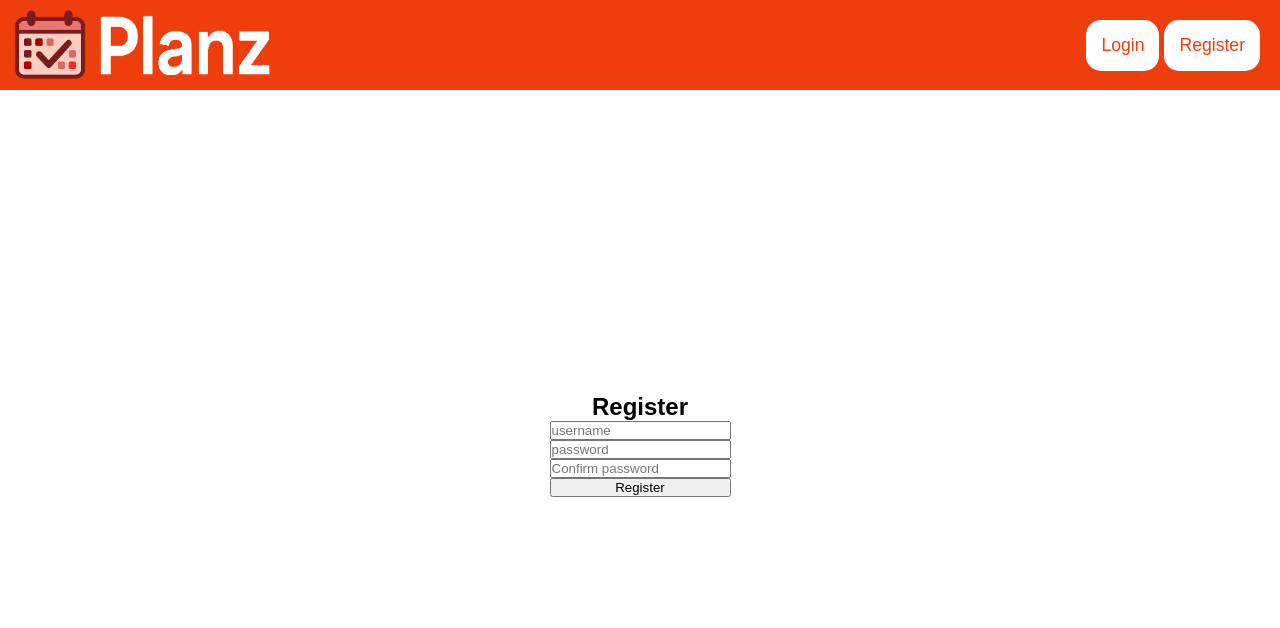
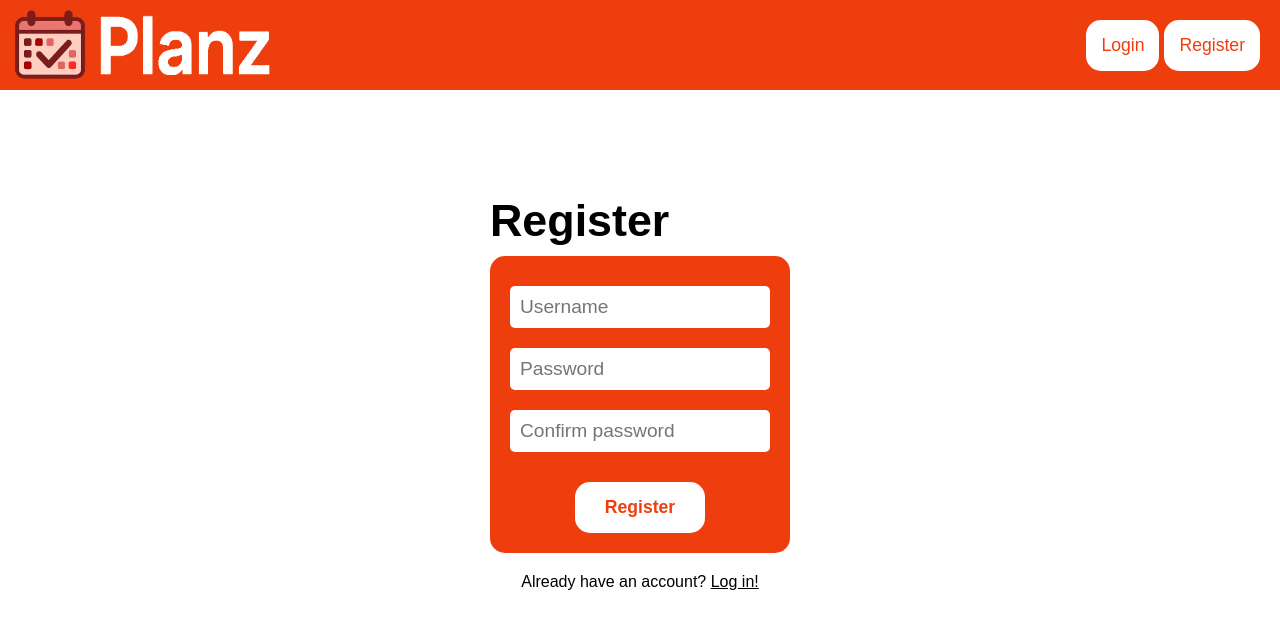
Before and after one commit to LaneLR/calendar-app, a Next.js app: page /register in a window 1280 px wide. Shown: the top 628 px of the page. Built offline with nearby package versions, Linux system fonts and the light colour scheme; no server answers.

Commit message:
style changes to forms

```diff
--- a/src/app/register/page.js
+++ b/src/app/register/page.js
@@ -3,17 +3,43 @@ import styled from "styled-components";
 import { useState } from "react";
 import { useRouter } from "next/navigation";
 import { useCalendar } from "@/context/CalendarContext";
+import Button from "@/components/Button";
+import Link from "next/link";
 
 const RegisterWrapper = styled.div`
   display: flex;
-  justify-content: center;
+  justify-content: space-evenly;
   align-items: center;
   height: 100%;
   flex-direction: column;
+  width: 300px;
+`;
+
+const RegisterFormWrapper = styled.div`
+  height: auto;
+  padding: 20px;
+  background-color: var(--color-toolbar-bg);
+  display: flex;
+  justify-content: center;
+  align-items: center;
+  border-radius: 15px;
+`;
+
+const InputBoxes = styled.input`
+  padding: 10px;
+  font-size: 1.2rem;
+  width: 100%;
+  margin: 10px 0;
+  border-radius: 5px;
+  border: none;
+
+  &:focus {
+    border: none;
+  }
 `;
 
 export default function RegisterPage() {
-  const {loginUser} = useCalendar();
+  const { loginUser } = useCalendar();
 
   const [registerData, setRegisterData] = useState({
     username: "",
@@ -76,30 +102,37 @@ export default function RegisterPage() {
   return (
     <>
       <RegisterWrapper>
-        <h2>Register</h2>
-
+        <div><div>
+          <h1 style={{fontSize: '2.8rem', marginBottom: '10px'}}>Register</h1>
+          <RegisterFormWrapper>
             {error && <p style={{ color: "red" }}>{error}</p>}
             <form
               onSubmit={handleCreateUser}
-          style={{ display: "flex", flexDirection: "column" }}
+              style={{
+                height: "100%",
+                display: "flex",
+                flexDirection: "column",
+                justifyContent: "space-evenly",
+                alignItems: "center",
+              }}
             >
-          <input
-            placeholder="username"
+              <InputBoxes
+                placeholder="Username"
                 type="text"
                 name="username"
                 value={registerData.username}
                 onChange={handleRegisterChange}
                 required
               />
-          <input
-            placeholder="password"
+              <InputBoxes
+                placeholder="Password"
                 type="password"
                 name="password"
                 value={registerData.password}
                 onChange={handleRegisterChange}
                 required
               />
-          <input
+              <InputBoxes
                 placeholder="Confirm password"
                 type="password"
                 name="confirmPassword"
@@ -107,8 +140,25 @@ export default function RegisterPage() {
                 onChange={handleRegisterChange}
                 required
               />
-          <button type="submit">Register</button>
+              <Button
+                style={{ marginTop: "20px", width: "130px", fontWeight: "600" }}
+                type="submit"
+              >
+                Register
+              </Button>
             </form>
+          </RegisterFormWrapper>
+        </div>
+        <div style={{marginTop: '20px', width: '100%', textAlign: 'center'}}>
+            Already have an account?{" "}
+            <Link href={"/register"}>
+              <u>Log in!</u>
+            </Link>
+          </div>
+
+
+          </div>
+        <div></div>
       </RegisterWrapper>
     </>
   );
```
Also changed, not shown: src/app/login/page.js (+62 -9 lines). Lines whose indentation alone changed are shown as unchanged.
